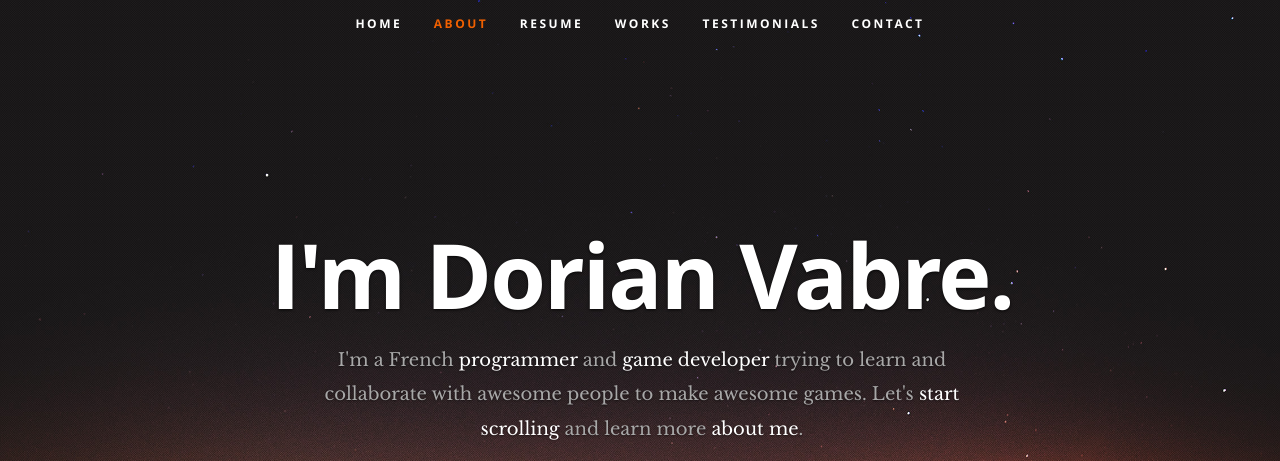
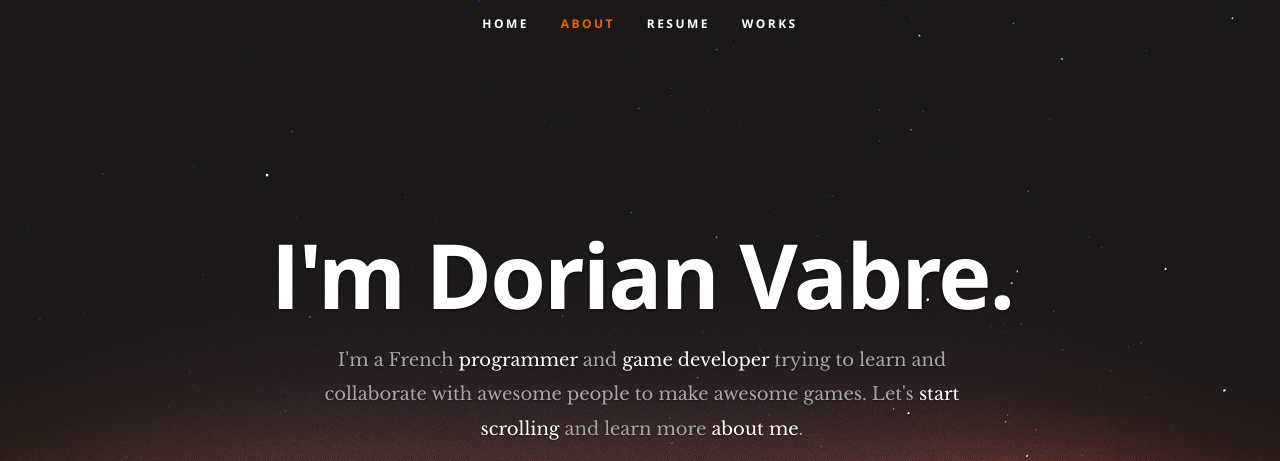
Before and after one commit to DorianVabre/DorianVabre.github.io, a plain HTML site: page index.html in a window 1280 px wide. Shown: the top 461 px of the page. Drawn offline with nearby package versions, Linux system fonts and the light colour scheme.

Commit message:
removal of testimonials and contact

```diff
--- a/index.html
+++ b/index.html
@@ -48,8 +48,8 @@
             <li><a class="smoothscroll" href="#about">About</a></li>
 	         <li><a class="smoothscroll" href="#resume">Resume</a></li>
             <li><a class="smoothscroll" href="#portfolio">Works</a></li>
-            <li><a class="smoothscroll" href="#testimonials">Testimonials</a></li>
-            <li><a class="smoothscroll" href="#contact">Contact</a></li>
+            <!--<li><a class="smoothscroll" href="#testimonials">Testimonials</a></li>-->
+            <!--<li><a class="smoothscroll" href="#contact">Contact</a></li>-->
          </ul> <!-- end #nav -->
 
       </nav> <!-- end #nav-wrap -->
```
